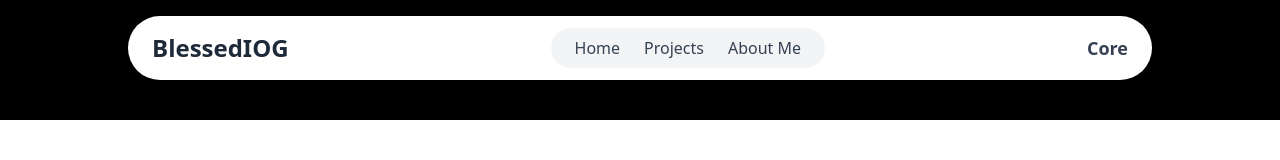
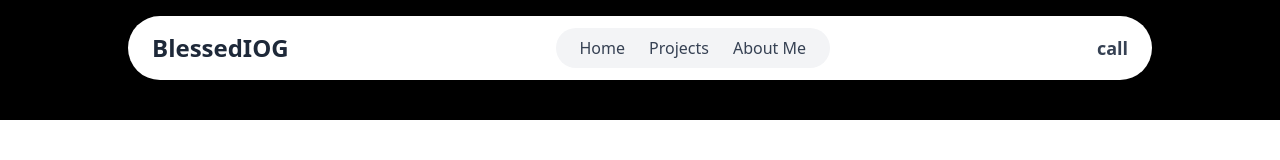
Before and after one commit to Oluwasegun122/blessediog, a Next.js app: page /about_me in a window 1280 px wide. Shown: the top 160 px of the page. Built offline with nearby package versions, Linux system fonts and the light colour scheme.

Commit message:
Deploy Next.js to GitHub Page

```diff
--- a/app/components/Header.tsx
+++ b/app/components/Header.tsx
@@ -30,7 +30,7 @@ const Header = () => {
 
         {/* Right Edge Text */}
         <div className="hidden md:block text-gray-700 text-lg font-semibold">
-          Core
+          call
         </div>
 
         {/* Mobile Menu Button */}
```
